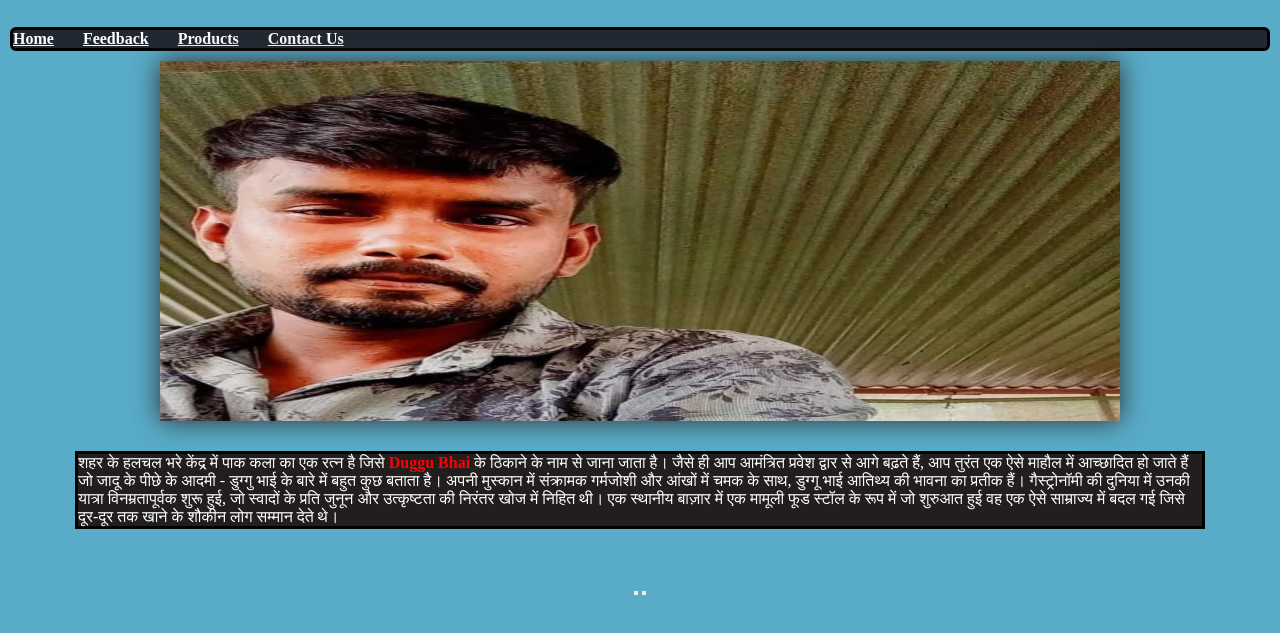
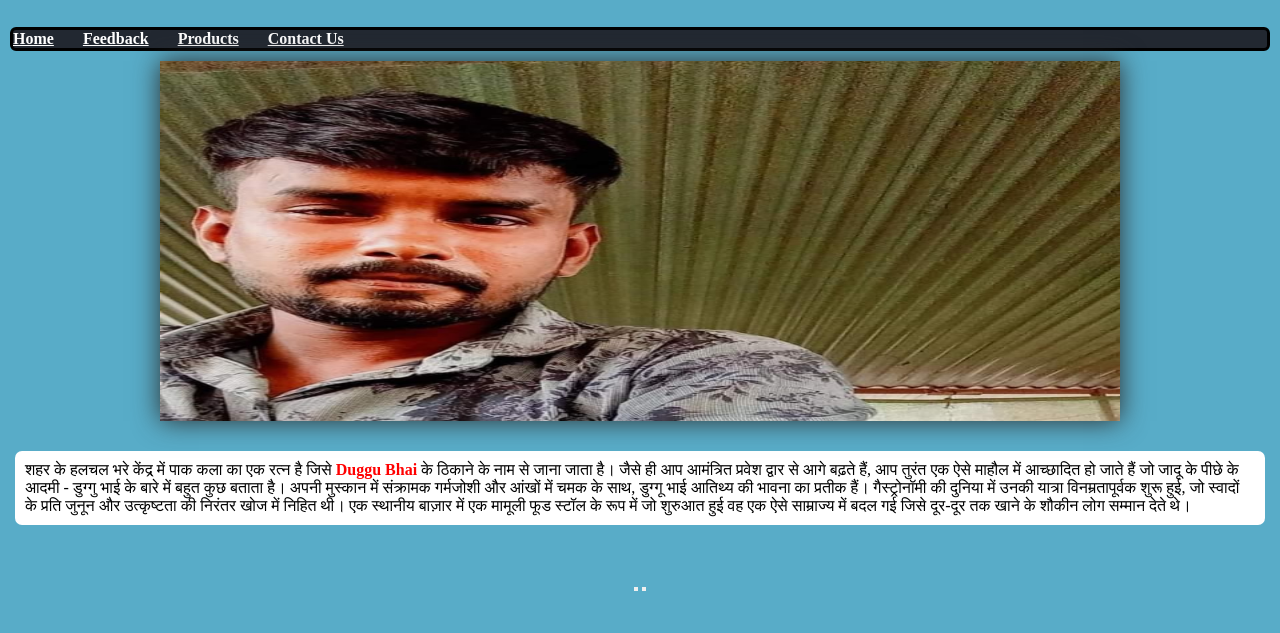
Before and after one commit to Vinaykashyap1/golukashyap, a plain HTML site: page about.html in a window 1280 px wide. Shown: the part 73-706 px from the top of the page. Drawn offline with Linux system fonts and the light colour scheme.

Commit message:
Update about.html

```diff
--- a/about.html
+++ b/about.html
@@ -77,11 +77,12 @@
 
         }
         .xyz{
-            margin-left: 75px;
-            margin-right: 75px;
-            border: 3px solid black;
-            color: white;
-            background-color: rgb(35, 30, 30);
+            margin-left: 15px;
+            margin-right: 15px;
+            padding: 10px;
+            color: black;
+            background-color: white;
+            border-radius: 7px;
         }
         #duggu{
             color: red;
```
